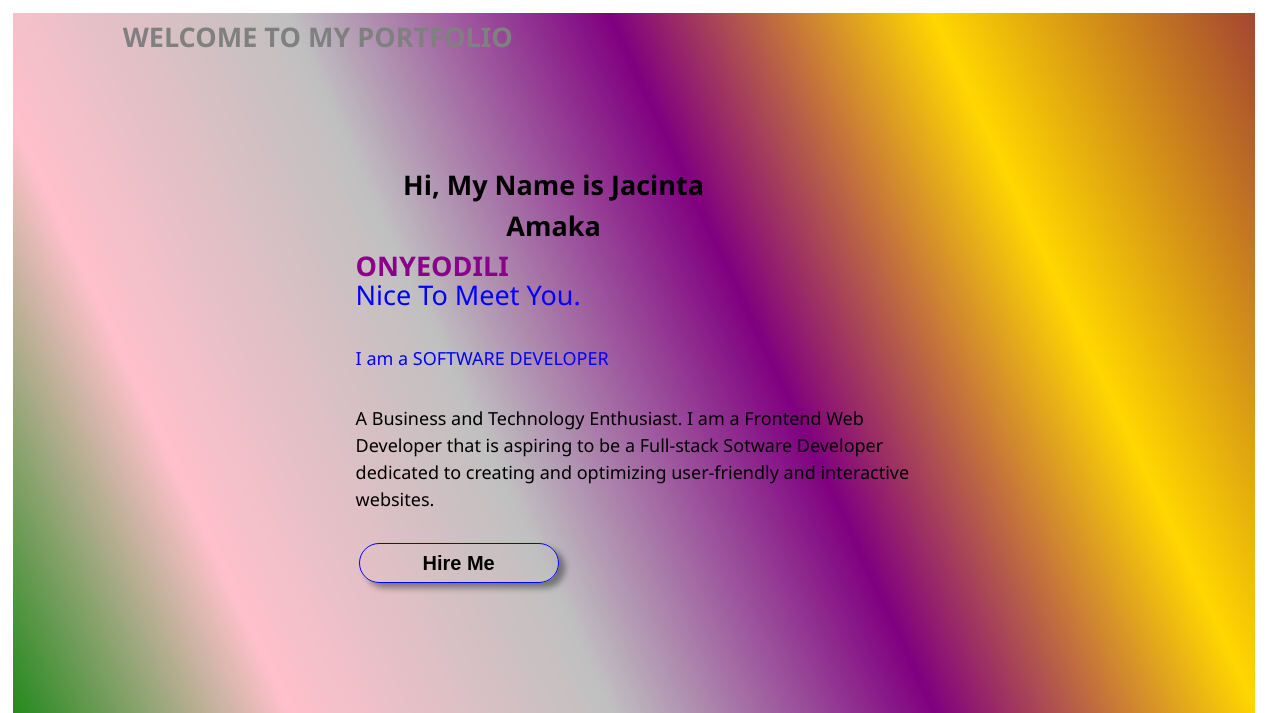
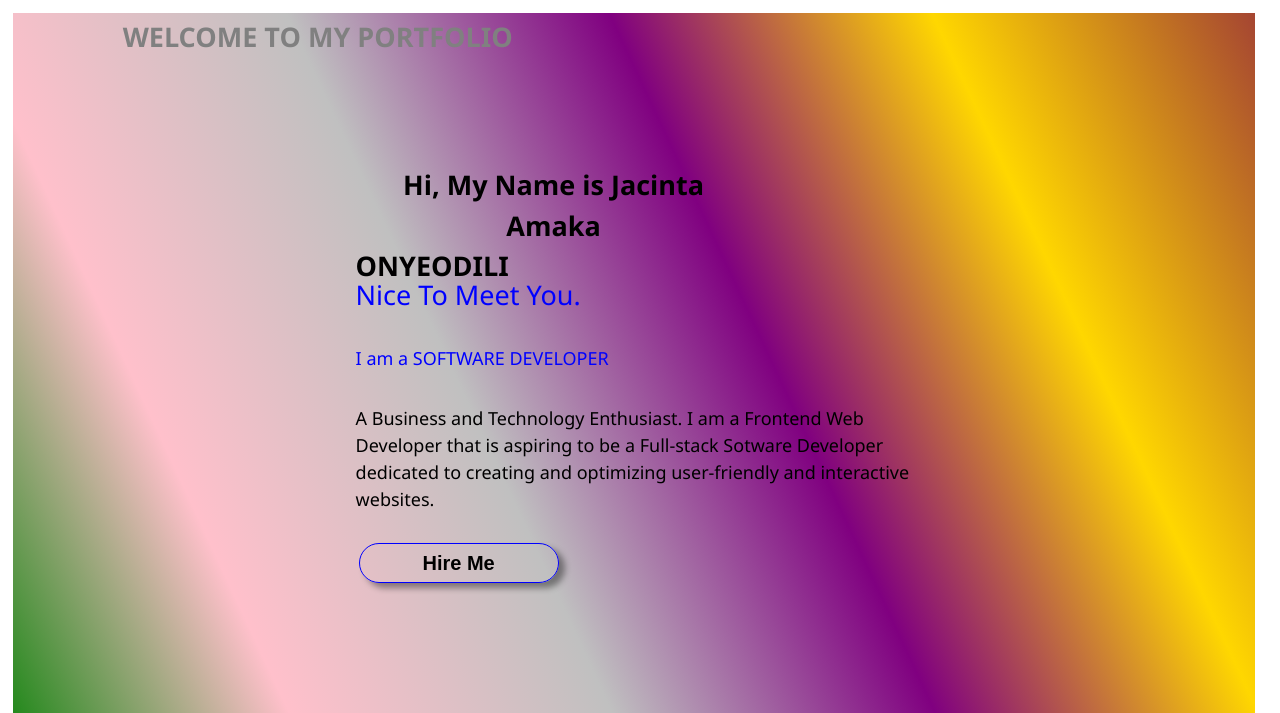
Before and after one commit to Jacinta02/Portfolio, a plain HTML site: page index.html in a window 1280 px wide. Shown: the part 87-800 px from the top of the page. Drawn offline with Linux system fonts and the light colour scheme.

Commit message:
Update Jacinta.css

```diff
--- a/Jacinta.css
+++ b/Jacinta.css
@@ -122,7 +122,7 @@ nav a:hover{
 }
 .hero-content h2 span{
     display: block;
-   color: darkmagenta;
+   color: black;
    text-align: left;
 }
 .hero-content .greet{
```
